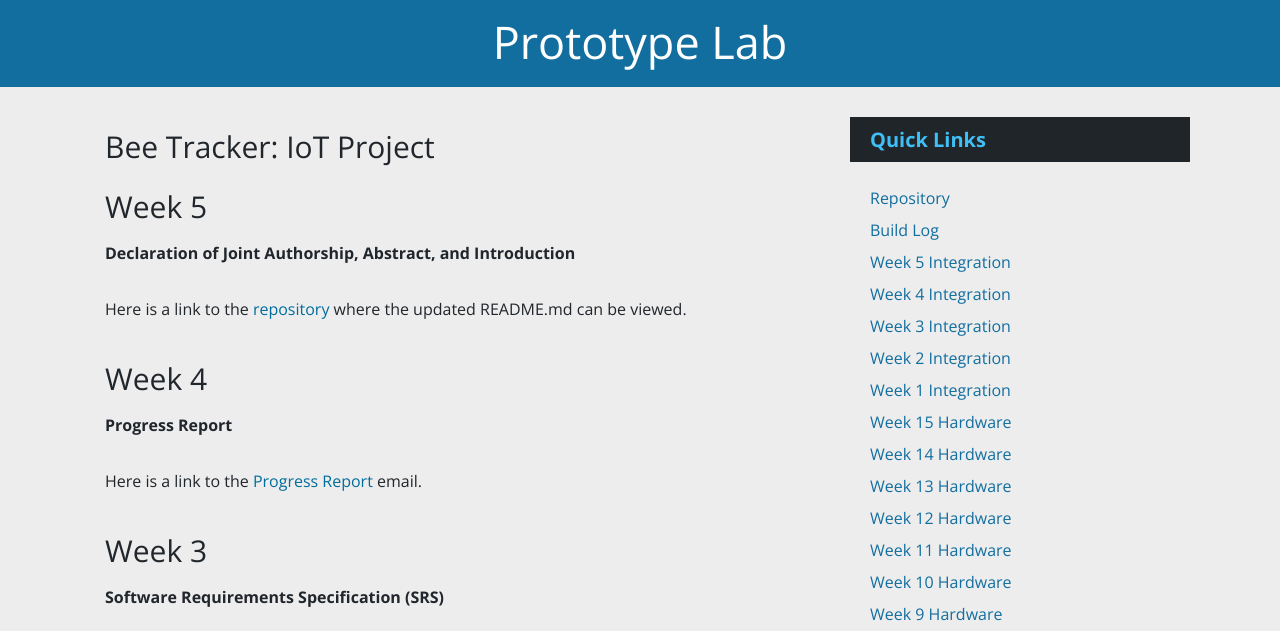
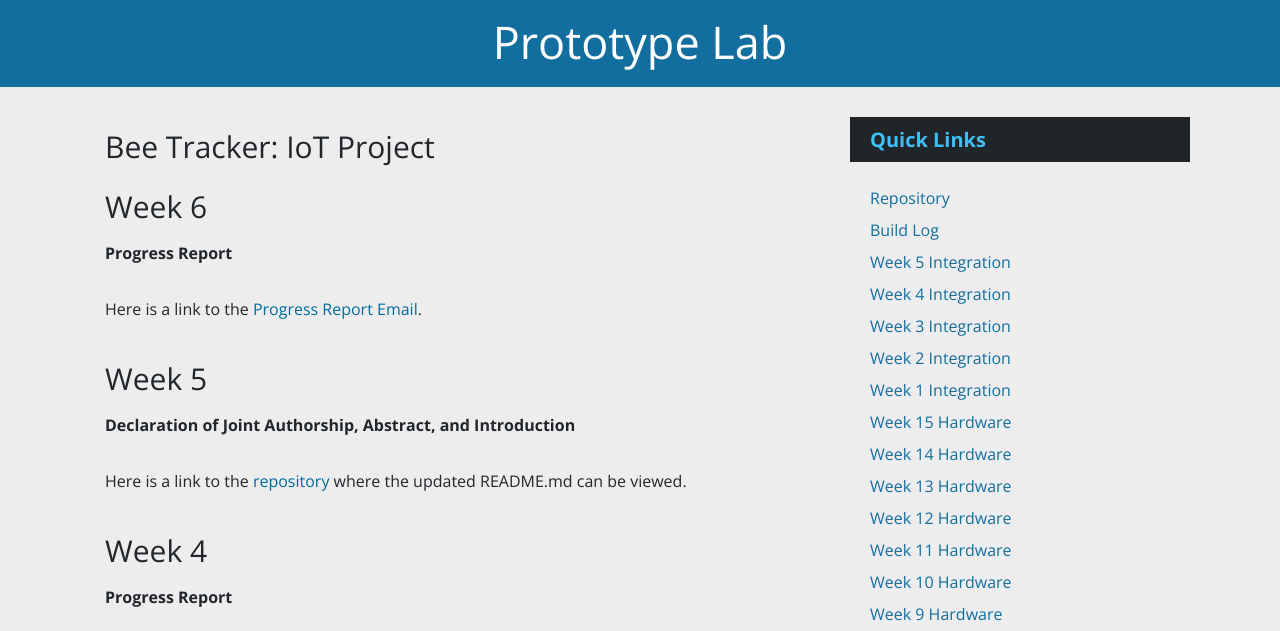
Before and after one commit to pwestman/pwestman.github.io, a plain HTML site: page index.html in a window 1280 px wide. Shown: the part 169-800 px from the top of the page. Drawn offline with nearby package versions, Linux system fonts and the light colour scheme.

Commit message:
Update indexcontent.html

```diff
--- a/indexcontent.html
+++ b/indexcontent.html
@@ -2,6 +2,11 @@
  <HEADER ID="Header_Article_1">
   <H2>Bee Tracker: IoT Project</H2>
  </HEADER>
+	<SECTION ID="Section_25">
+	 <H3>Week 6</H3>
+		<p><b>Progress Report</b></p>
+		<p>Here is a link to the <a href="https://pwestman.github.io/Deliverables/Progress Report Week 6.docx">Progress Report Email</a>.</p>
+	</SECTION>
 	<SECTION ID="Section_24">
 	 <H3>Week 5</H3>
 		<p><b>Declaration of Joint Authorship, Abstract, and Introduction</b></p>
```
